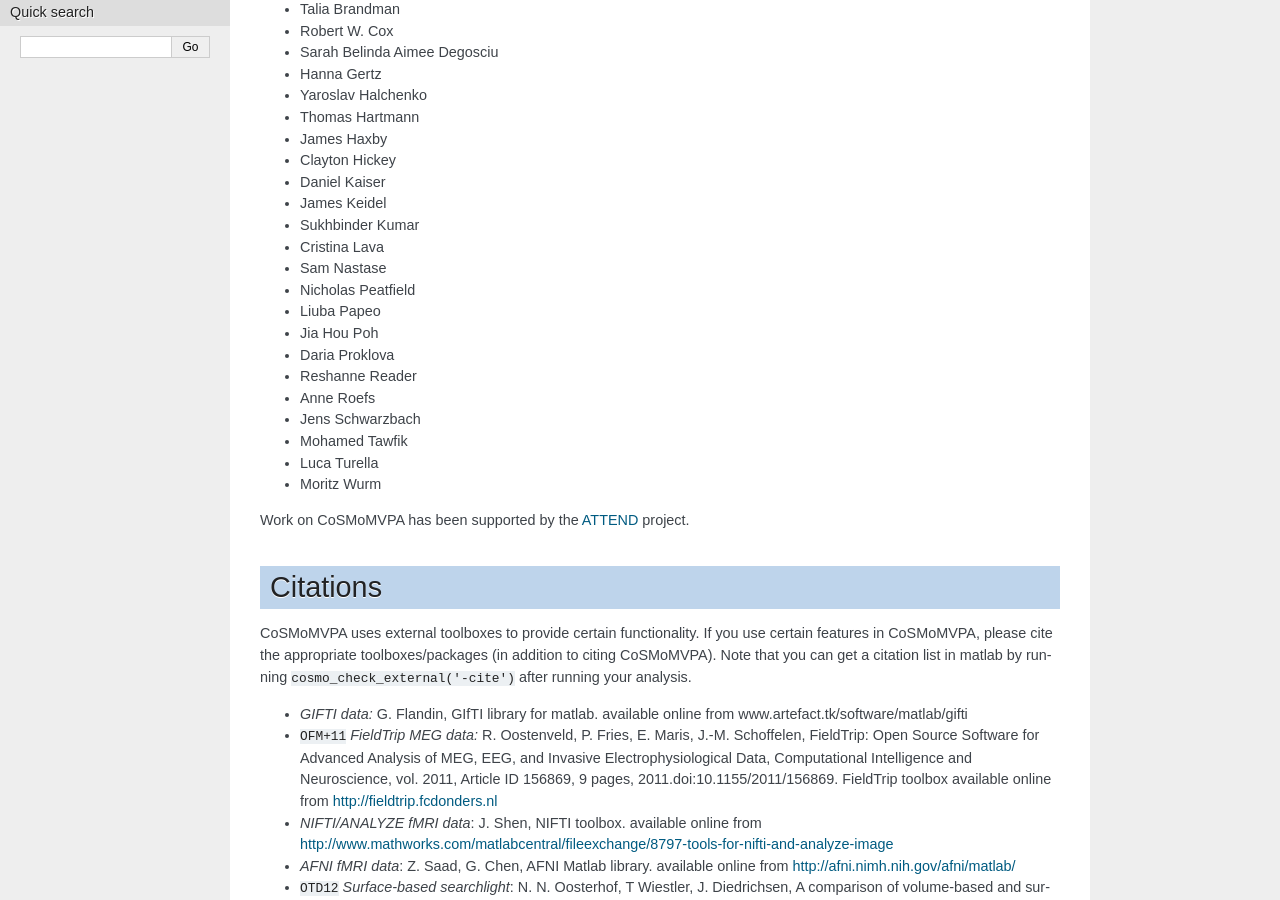
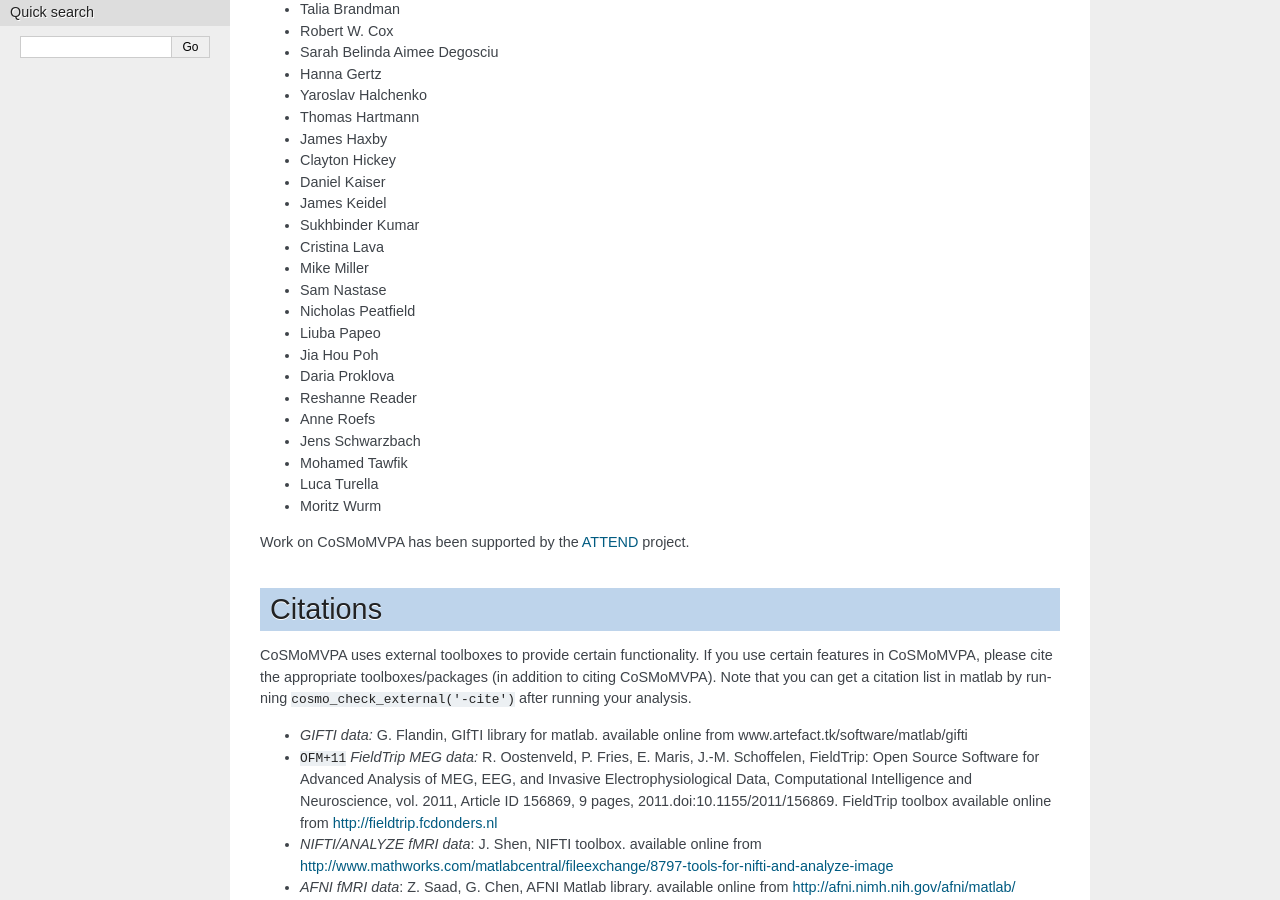
Before and after one commit to CoSMoMVPA/CoSMoMVPA, a Sphinx documentation site: the page built from doc/source/thanks.rst, in a window 1280 px wide and 900 px high, scrolled down 599 px. Built offline with Sphinx 7.4.7, drawn with Linux system fonts in a browser that asks for light colours; pages that are not in the unit, such as notebooks, are missing from menus; cross-references to code outside the pages are shown as plain code.

Commit message:
TST+ACK: remove openBLAS from the travis build configuration, as that stops Octave 4.0 from crashing. Thanks to #Mike Miller# for the suggestion

```diff
--- a/doc/source/thanks.rst
+++ b/doc/source/thanks.rst
@@ -33,6 +33,7 @@ The following people have provided valuable suggestions, advice, support, or cod
 + James Keidel
 + Sukhbinder Kumar
 + Cristina Lava
++ Mike Miller
 + Sam Nastase
 + Nicholas Peatfield
 + Liuba Papeo
```
Also changed, not shown: .travis.yml.
